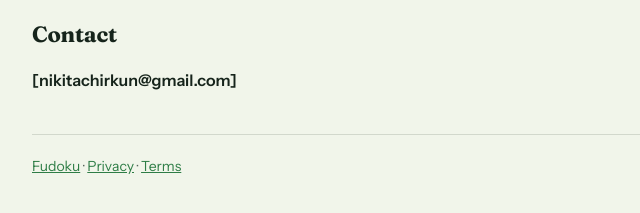
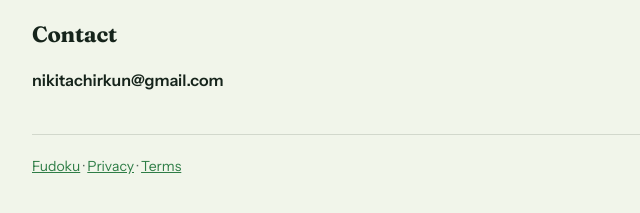
Before and after one commit to MikitaCh/fudoku-site, a plain HTML site: page terms.html in a window 1280 px wide. Shown: the part 1444-1657 px from the top of the page, 268-908 px from the left. Drawn offline with Linux system fonts and the light colour scheme.

Commit message:
Update contact email format in terms.html

```diff
--- a/terms.html
+++ b/terms.html
@@ -51,7 +51,7 @@
 <h2>Apple</h2>
 <p>Apple is not a party to these terms and is not responsible for the app. The standard Apple licence (EULA) applies alongside this page: <a href="https://www.apple.com/legal/internet-services/itunes/dev/stdeula/">https://www.apple.com/legal/internet-services/itunes/dev/stdeula/</a></p>
 <h2>Contact</h2>
-<p><strong>[nikitachirkun@gmail.com]</strong></p>
+<p><strong>nikitachirkun@gmail.com</strong></p>
 <hr>
 <footer><a href="index.html">Fudoku</a> · <a href="privacy.html">Privacy</a> · <a href="terms.html">Terms</a></footer>
 </main>
```
